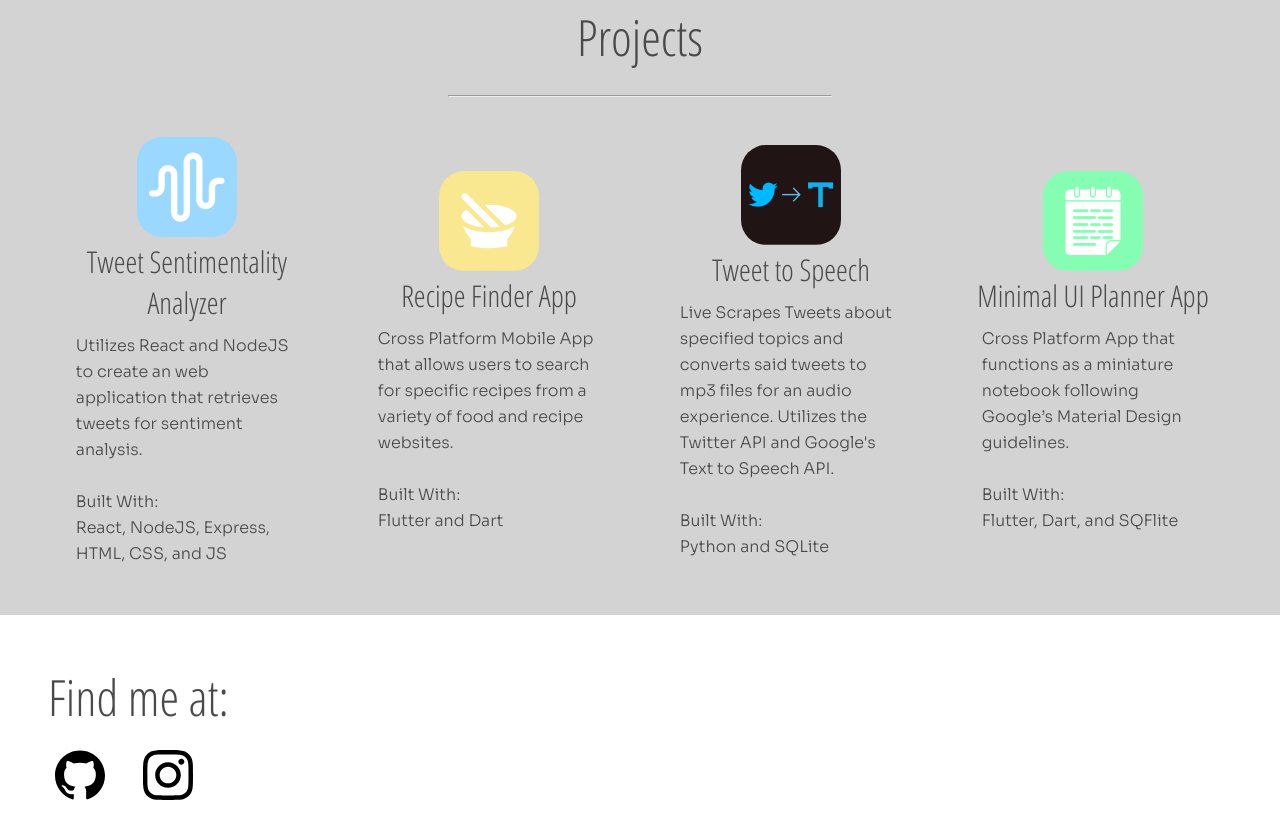
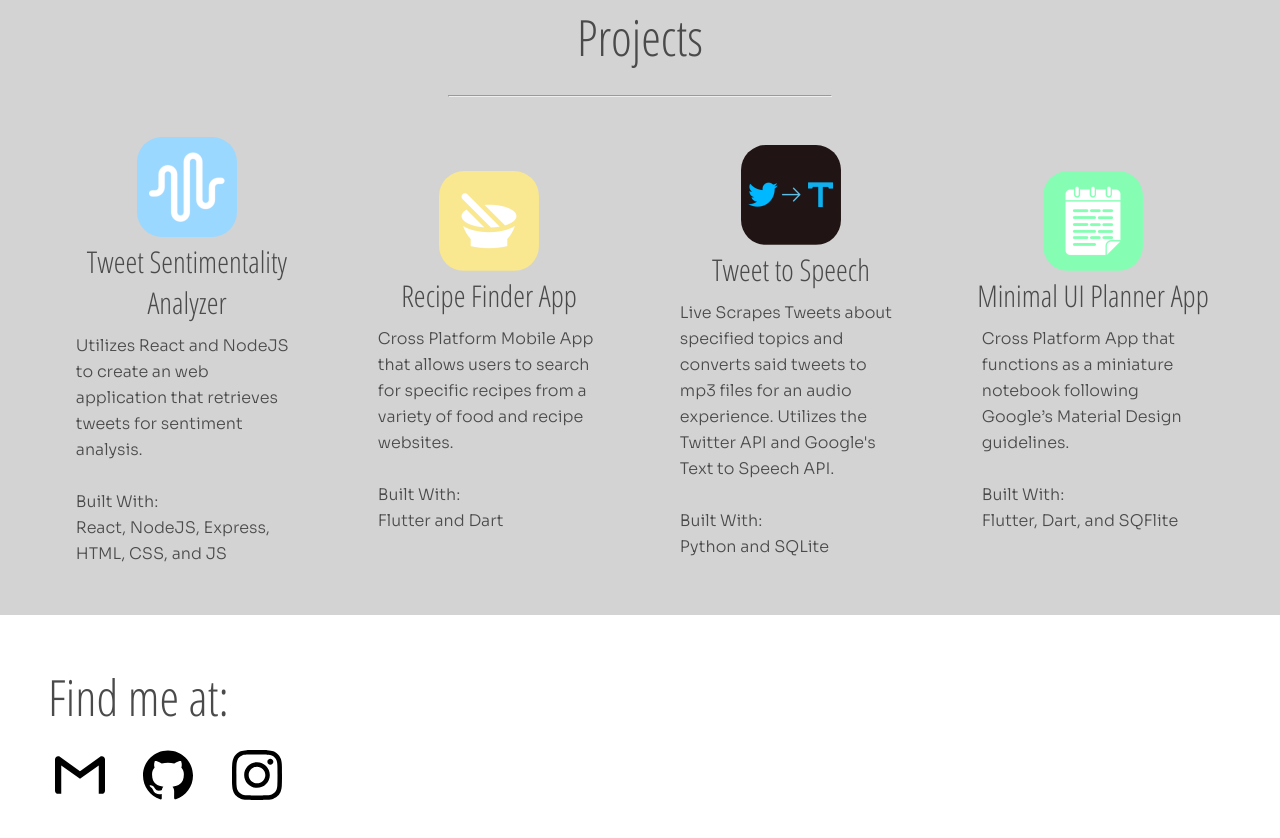
Before and after one commit to derkyeng/Personal-Site-with-Bulma, a website: page index.html in a window 1280 px wide. Shown: the part 2154-2992 px from the top of the page. Drawn offline with nearby package versions, Linux system fonts and the light colour scheme.

Commit message:
added email sending

```diff
--- a/index.html
+++ b/index.html
@@ -193,6 +193,11 @@
         <section class='section' id='contact'>
             <h1>Find me at:</h1>
             <span class="icon" style='margin-right: 20px;'>
+                <a href='mailto:dyang@hamilton.edu'>
+                    <img src='./logo/gmail.svg' alt='Email Logo' width='50' height='28'>
+                </a>
+            </span>
+            <span class="icon" style='margin-right: 20px;'>
                 <a href='https://github.com/derkyeng'>
                     <img src='./logo/github.svg' alt='Github Logo' width='50' height='28'>
                 </a>
```
Also changed, not shown: logo/gmail.svg (added).
